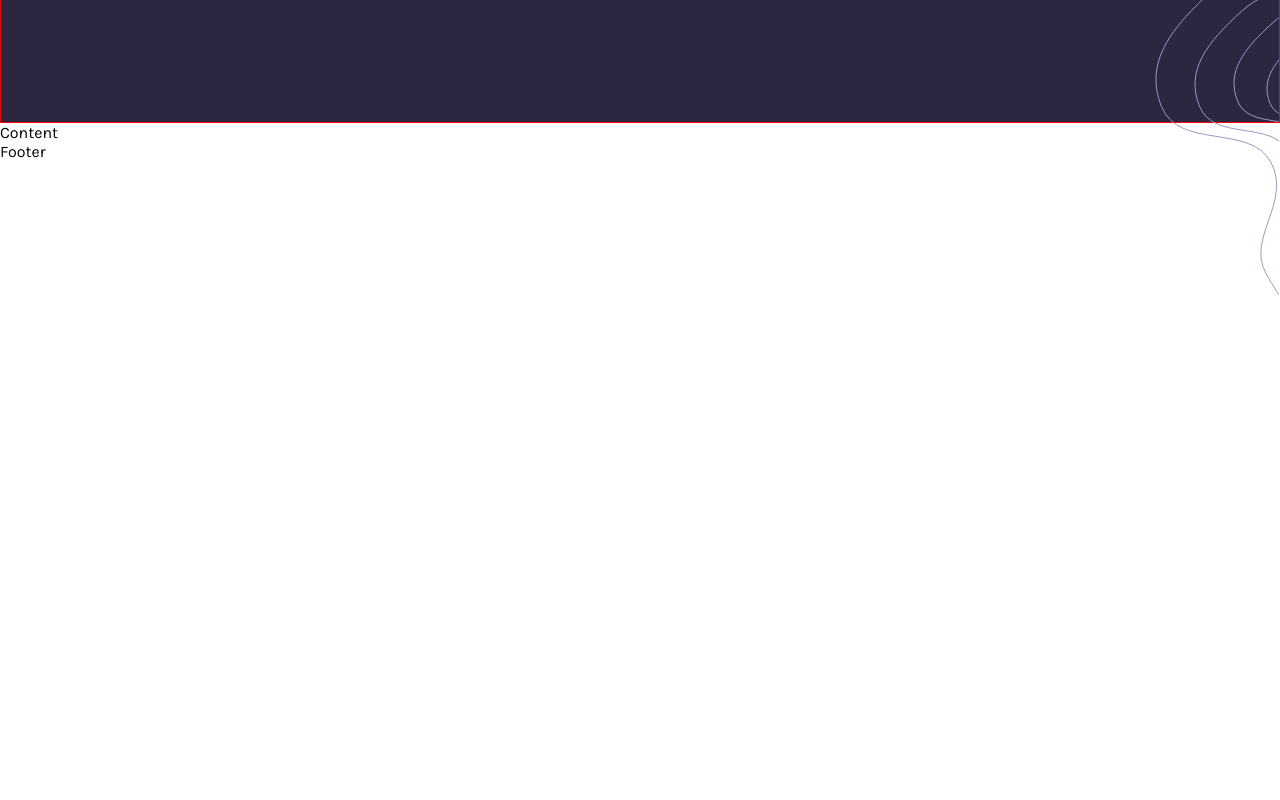
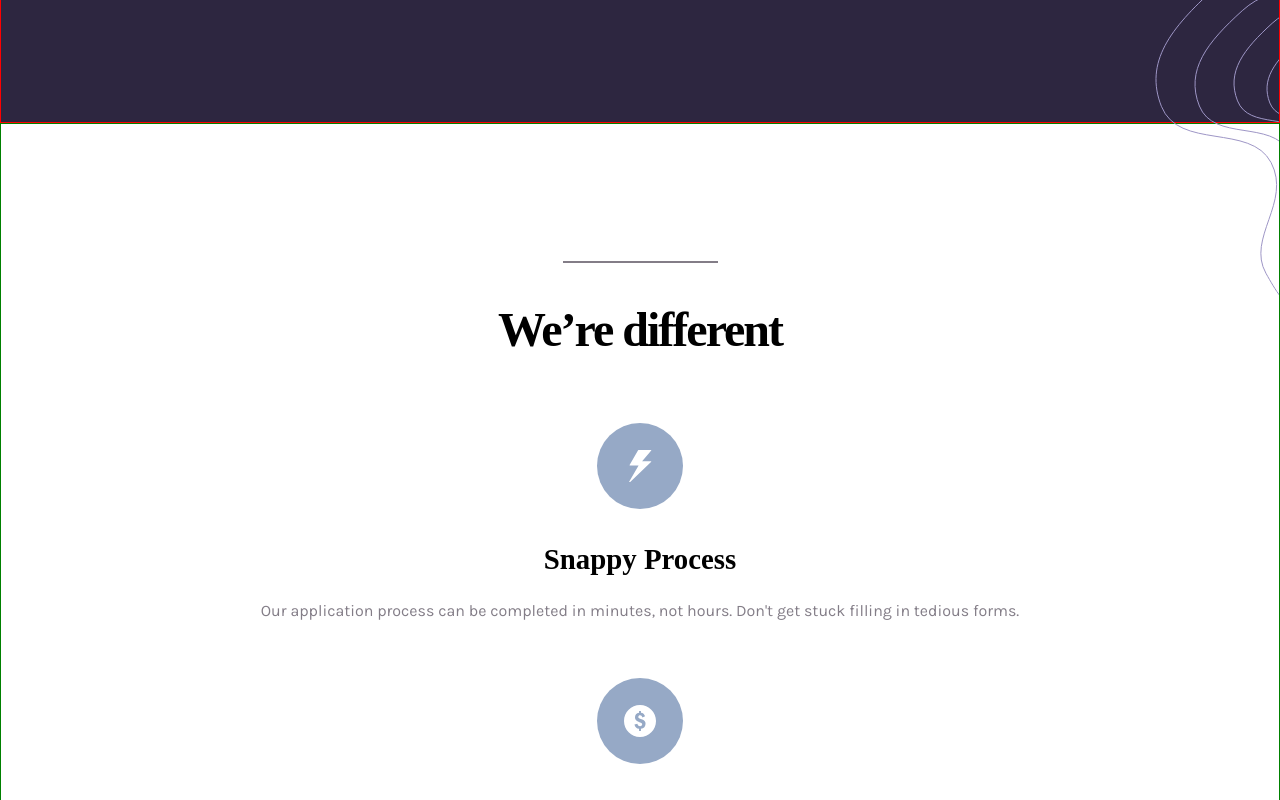
Before and after one commit to Gostyu/insure-landing-page, a React (Create React App) app: page / in a window 1280 px wide. Shown: the part 860-1660 px from the top of the page. Before the commit the page ends 1156 px from the top, so only its background shows below. Built offline with nearby package versions, Linux system fonts and the light colour scheme.

Commit message:
content title and content items

```diff
--- a/src/components/Content.js
+++ b/src/components/Content.js
@@ -1,8 +1,24 @@
-import React from 'react';
-//import '../stylesheets/'
+import React, { Children } from 'react';
+import '../stylesheets/layouts/_content.scss';
+import contents from '../models/content_data.js';
+
+const ContentChild = (props)=>{
+    return  <div className="contentChild">
+        <img className="contentChild_img" src={props.img} alt=""></img>
+        <h2 className="contentChild_title">{props.title}</h2>
+        <p className="contentChild_text">{props.children}</p>
+    </div>
+}
+
 export default function Content(){
+    const titleContent = "We’re different";
+    const contentChildItems = contents.map((item)=>
+        <ContentChild img={item.icon} title={item.title}>{item.text}</ContentChild>
+            );
+    return <main className="content">
+        <div className="contentLine"></div>
+        <h1 className="contentTitle">{titleContent}</h1>
+        {contentChildItems}
 
-    return <main>
-        Content
     </main>;
 }
--- a/src/components/HeaderContent.js
+++ b/src/components/HeaderContent.js
@@ -9,7 +9,7 @@ function HeaderBody(){
     return <section className="headerBody">
     <img src={bgPatternIntroLeft} alt="" className=""/>
     <div className="headerBody_content">
-    <h1 className="headerBody_title">Humanizing<br/>your insurance.</h1>
+    <h1 className="headerBody_title">Humanizing your insurance.</h1>
     <p className="headerBody_text">
     Get your life insurance coverage easier and faster. We blend our expertise
 and technology to help you find the plan that’s right for you. Ensure you
@@ -22,7 +22,7 @@ and your loved ones are protected.
 }
 export default function HeaderContent(){
     return <div className="headerContent">
-       <div><img src={imageIntro} class="headerContent_imgIntro"/>
+       <div><img src={imageIntro} className="headerContent_imgIntro"/>
        </div>
         <HeaderBody></HeaderBody>
     </div>;
--- /dev/null
+++ b/src/models/content_data.js
@@ -0,0 +1,24 @@
+
+import snappyProcessIcon from '../images/icon-snappy-process.svg';
+import peopleFirstIcon from '../images/icon-people-first.svg';
+import affordablePricesIcon from '../images/icon-affordable-prices.svg';
+const contents =[ {
+    title: "  Snappy Process",
+    text : `Our application process can be completed in minutes,
+    not hours. Don't get stuck filling in tedious forms.`,
+    icon:snappyProcessIcon,
+},
+{
+    title: "Affordable Prices",
+    text : `We don’t want you worrying about high monthly costs. Our prices may be low,
+    but we still offer the best coverage possible.`,
+    icon:affordablePricesIcon ,
+},
+{
+    title: "People First",
+    text : `Our plans aren’t full of conditions and clauses to prevent payouts. We make
+    sure you’re covered when you need it.`,
+    icon:peopleFirstIcon,
+}
+];
+export default contents;
--- /dev/null
+++ b/src/stylesheets/layouts/_content.scss
@@ -0,0 +1,46 @@
+@import '../abstracts/globals';
+.content{
+    border:1px solid green;
+    display: flex;
+    flex-flow: column nowrap;
+    justify-content: center;
+    align-items: center;
+    padding-top:5rem;
+    .contentLine{
+        border: 0.010rem solid $darkGrayishViolet;
+        width: 155px;
+        margin:2rem 0;
+        position: relative;
+        top:25px;
+    }
+    .contentTitle{
+        padding:2rem 0;
+        font-family: $headingFont;
+        font-weight: $bold;
+        font-size:3rem;
+        letter-spacing: -2px;
+    }
+    .contentChild{
+        display: flex;
+        flex-direction: column;
+        justify-items: center;
+        align-items: center;
+    }
+    .contentChild_img{
+        padding: 2.13rem 0;
+    }
+    .contentChild_title{
+        font-family: $headingFont;
+        font-weight: $bold;
+        font-size:1.8rem;
+    }
+    .contentChild_text{
+        padding:1.28rem 1.6rem;
+        text-align:center;
+        white-space: normal;
+        word-break: normal;
+        color:$darkGrayishViolet;
+        font-family: $bodyFont;
+        line-height: 1.7rem;
+    }
+}
--- a/src/stylesheets/layouts/_header.scss
+++ b/src/stylesheets/layouts/_header.scss
@@ -25,6 +25,8 @@
         font-weight: $bold;
         font-family: $headingFont;
         text-align: center;
+        white-space: normal;
+        padding:0 1.25rem;
     }
     .headerBody_text{
         color:$veryLightGray;
```
